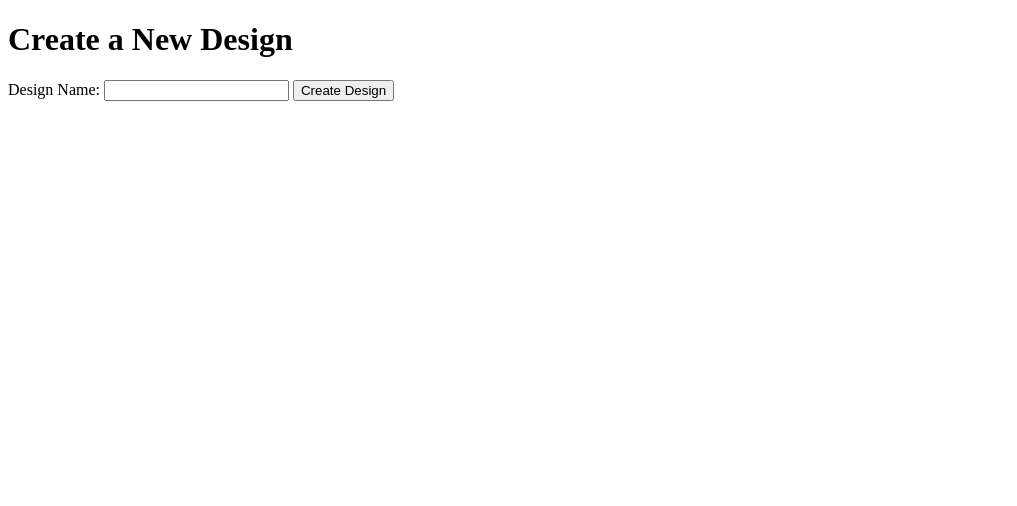
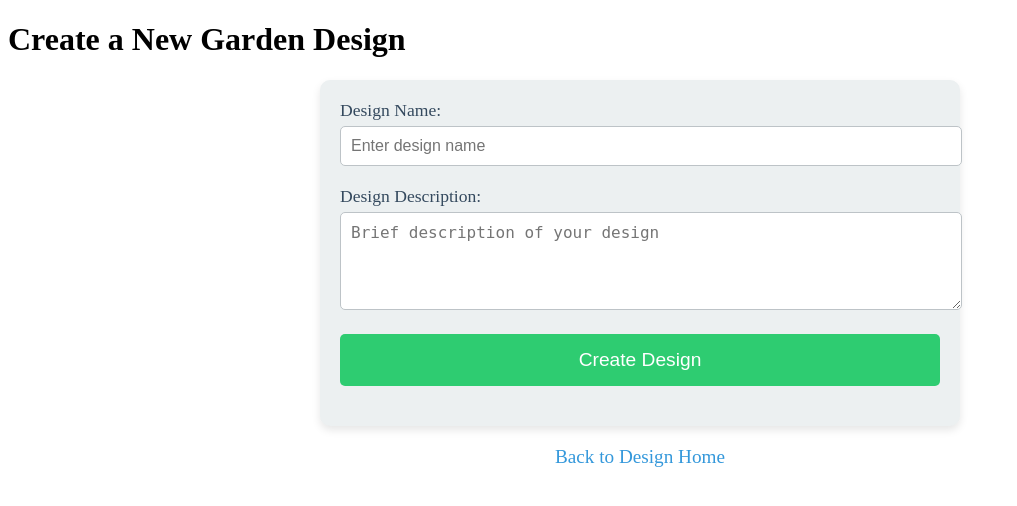
Before and after one commit to gashug/ShambaScape, a Django app: page /design/create/ in a window 1280 px wide. Shown: the top 506 px of the page, without its empty margins (0-1017 px from the left). Run offline with Django 5.2, Linux system fonts and the light colour scheme.

Commit message:
updated the files responsible for design creation

```diff
--- /dev/null
+++ b/design/static/design/css/design_create.css
@@ -0,0 +1,74 @@
+/* Create New Design Page Styling */
+.create-design-form {
+    max-width: 600px;
+    margin: 0 auto;
+    padding: 20px;
+    background-color: #ecf0f1;
+    border-radius: 10px;
+    box-shadow: 0 4px 8px rgba(0, 0, 0, 0.1);
+}
+
+.create-design-form h1 {
+    text-align: center;
+    margin-bottom: 20px;
+    font-size: 2rem;
+    color: #2c3e50;
+}
+
+.form-group {
+    margin-bottom: 20px;
+}
+
+.form-group label {
+    display: block;
+    margin-bottom: 5px;
+    font-size: 1.1rem;
+    color: #34495e;
+}
+
+.form-group input[type="text"], .form-group textarea {
+    width: 100%;
+    padding: 10px;
+    border: 1px solid #bdc3c7;
+    border-radius: 5px;
+    font-size: 1rem;
+}
+
+.form-group input[type="text"]:focus, .form-group textarea:focus {
+    outline: none;
+    border-color: #3498db;
+}
+
+.submit-btn {
+    display: inline-block;
+    width: 100%;
+    padding: 15px;
+    background-color: #2ecc71;
+    color: white;
+    font-size: 1.2rem;
+    border: none;
+    border-radius: 5px;
+    cursor: pointer;
+    text-align: center;
+}
+
+.submit-btn:hover {
+    background-color: #27ae60;
+}
+
+/* Navigation Links */
+.navigation {
+    text-align: center;
+    margin-top: 20px;
+}
+
+.nav-link {
+    margin: 0 10px;
+    font-size: 1.2rem;
+    color: #3498db;
+    text-decoration: none;
+}
+
+.nav-link:hover {
+    color: #2ecc71;
+}
--- a/design/templates/design/design_create.html
+++ b/design/templates/design/design_create.html
@@ -1,17 +1,44 @@
+{% load static %}
 <!DOCTYPE html>
 <html lang="en">
 <head>
     <meta charset="UTF-8">
     <meta name="viewport" content="width=device-width, initial-scale=1.0">
-    <title>Create Design</title>
+    <title>Create New Garden Design</title>
+    <link rel="stylesheet" href="{% static 'design/css/design_create.css' %}">
 </head>
 <body>
-    <h1>Create a New Design</h1>
-    <form method="POST">
-        {% csrf_token %}  <!-- Django CSRF protection token -->
-        <label for="name">Design Name:</label>
-        <input type="text" id="name" name="name" required>  <!-- Input for design name -->
-        <button type="submit">Create Design</button>  <!-- Submit button -->
-    </form>
+    <h1>Create a New Garden Design</h1>
+
+    <!-- Design Creation Form -->
+    <section class="create-design-form">
+        <form method="POST">
+            {% csrf_token %}  <!-- Django's CSRF protection -->
+
+            <!-- Design Name -->
+            <div class="form-group">
+                <label for="name">Design Name:</label>
+                <input type="text" id="name" name="name" placeholder="Enter design name" required>
+            </div>
+
+            <!-- Design Description -->
+            <div class="form-group">
+                <label for="description">Design Description:</label>
+                <textarea id="description" name="description" rows="4" placeholder="Brief description of your design"></textarea>
+            </div>
+
+            <!-- Submit Button -->
+            <div class="form-group">
+                <button type="submit" class="submit-btn">Create Design</button>
+            </div>
+        </form>
+    </section>
+
+    <!-- Navigation Links -->
+    <section class="navigation">
+        <a href="{% url 'design_home' %}" class="nav-link">Back to Design Home</a>
+    </section>
+
+    <script src="{% static 'design/js/design_create.js' %}"></script>
 </body>
 </html>
--- a/design/views.py
+++ b/design/views.py
@@ -12,12 +12,18 @@ def design_list(request):
 
 # View to create a new design)
 def design_create(request):
-    if request.method == "POST":
-        # Create a new design
-        name = request.POST.get("name")
-        design = Design.objects.create(name=name, layout_data={}) # Create a design without a user association
-        return redirect("design_detail", design_id=design.id)
-    return render(request, "design/design_create.html")
+    if request.method == 'POST':
+        name = request.POST.get('name')
+        description = request.POST.get('description')
+
+        # Create a new design object and save it to the database
+        new_design = Design.objects.create(name=name, description=description)
+        new_design.save()
+
+        # Redirect to the list of designs or the new design's detail page
+        return redirect('design_list')
+
+    return render(request, 'design/design_create.html')
 
 # View to display a specific design (the drag-and-drop canvas)
 def design_detail(request, design_id):
```
